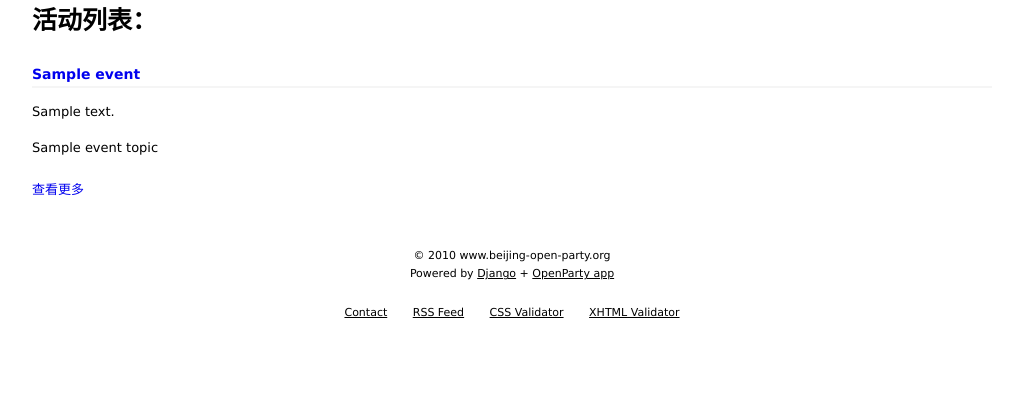
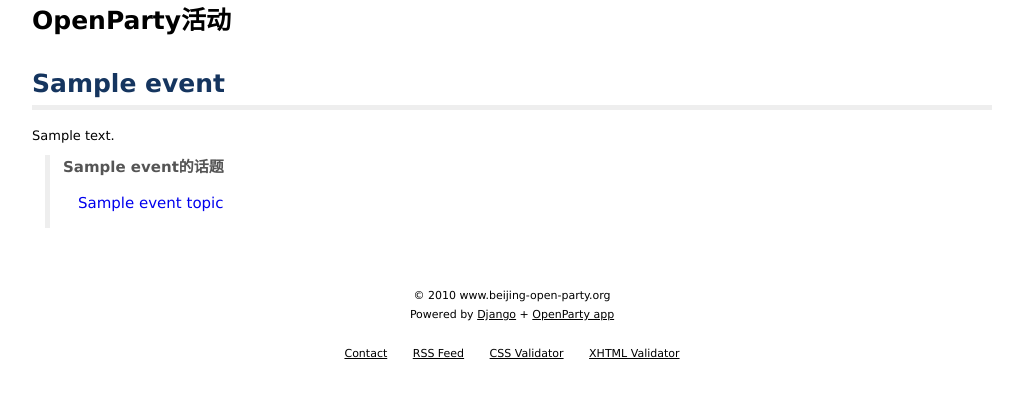
Before and after one commit to openparty/openparty, a Django app: template templates/core/event_list.html in a window 1280 px wide. Shown: the part 127-525 px from the top of the page, without its empty margins (128-1151 px from the left). Run offline with Django 3.2, Linux system fonts and the light colour scheme; the template is opened without the code that fills it: most values are stand-ins (such as "Sample title", 1, 10 or a date in 2020).

Commit message:
Polish event lish UI
git-svn-id: https://openparty.googlecode.com/svn/trunk/openparty@190 675f3c5f-904a-0410-84ce-8d0eee00fd03

```diff
--- a/media/css/openparty.css
+++ b/media/css/openparty.css
@@ -597,7 +597,7 @@ dl.pair {
   }
 
 .event {
-
+  margin-bottom: 2em;
 }
     #content .event .component-title {
       font-size: 20px;
@@ -657,3 +657,22 @@ dl.pair {
       -webkit-box-shadow: 5px 8px 8px #ccccc5;
       -moz-box-shadow: 5px 8px 8px #ccccc5;
     }
+  .event .event-topics {
+    margin-left: 1em;
+    padding-left: 1em;
+    border-left: 5px solid #eee;
+  }
+    .event .event-topics h3 {
+      font-size: 15px;
+      font-weight: bold;
+      color: #555;
+      margin: 0.5em 0 0 0;
+    }
+    .event .event-topics li {
+      display: inline;
+    }
+    .event .event-topics .topic-name {
+      font-size: 15px;
+      font-weight: normal;
+      padding: 0.25em 1em;
+    }
--- a/templates/core/event_list.html
+++ b/templates/core/event_list.html
@@ -1,44 +1,27 @@
 {% extends "core/base_core.html" %}
 {% block content %}
   {% load markup %}
-    <div id="content">
   <div class="container_16">
-        <div class="left">
-        <h1>活动列表：</h1>
+    <h1>OpenParty活动</h1>
+    <ul class="events">
       {% for event in event_list %}
-        {% ifequal event.is_upcoming 1%}
-            <div class="lt"></div>
-            <div class="lbox">
-                <h2>即将开始：<span class="yellow"><a href="/event/{{ event.id }}">{{ event.name }}</a></span></h2>
-                <p> {{ event.description|restructuredtext }}</p>
-                <p>
-                <ul>
+        <li class="event">
+          <h2 class="event-name">
+            <a href="/event/{{ event.id }}">{{ event.name }}</a>
+            {% if event.is_off %}<span class="event-status">本活动已结束</span>{% endif %}
+            {% if event.is_upcoming %}<span class="event-status">即将开始</span>{% endif %}
+          </h2>
+          <div class="textile">{{ event.description|restructuredtext }}</div>
+          <div class="event-topics">
+            <h3>{{ event.name }}的话题</h3>
+            <ul class="topics">
               {% for event_topic in event.topic_shown_in.all %}
-                    <li>{{ event_topic.name }}</li>
+                <li class="topic"><a class="topic-name topic-name_{{ event_topic.style_seed }}" href="/event/{{ event.id }}">{{ event_topic.name }}</a></li>
               {% endfor %}
             </ul>
-                </p>
-                <p> <a href="/event/{{ event.id }}">查看更多</a></p>
           </div>
-        {% else %}
-            <div class="left_articles">
-                <h2><a href="/event/{{ event.id }}">{{ event.name }}</a></h2>
-                <p>{{ event.description|restructuredtext }}</p>
-                <p>
-                <ul>
-                    {% for event_topic in event.topic_shown_in.all %}
-                    <li>{{ event_topic.name }}</li>
+        </li>
       {% endfor %}
     </ul>
-                </p>
-            <p> <a href="/event/{{ event.id }}">查看更多</a></p>
-
-            </div>
-        {% endifequal %}
-
-        {% endfor %}
-
-		</div>
-      </div>
   </div>
 {% endblock %}
```
Lines whose indentation alone changed are shown as unchanged.
